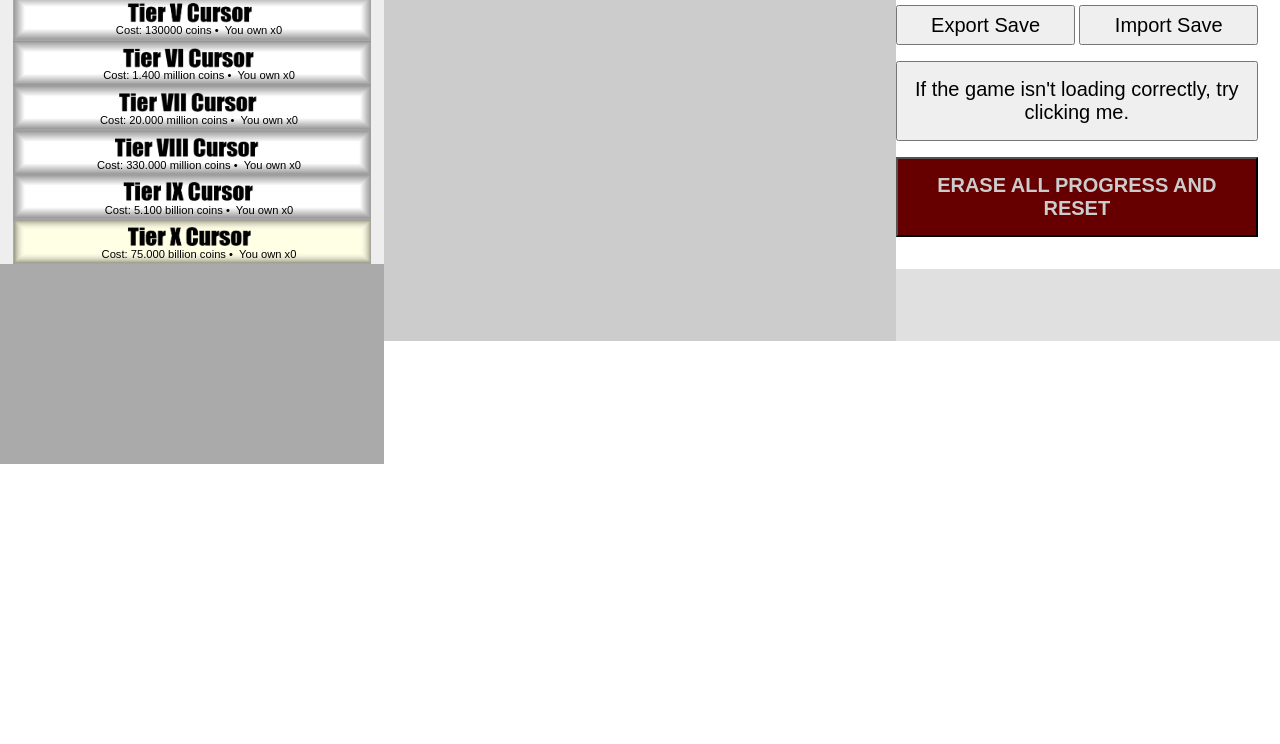
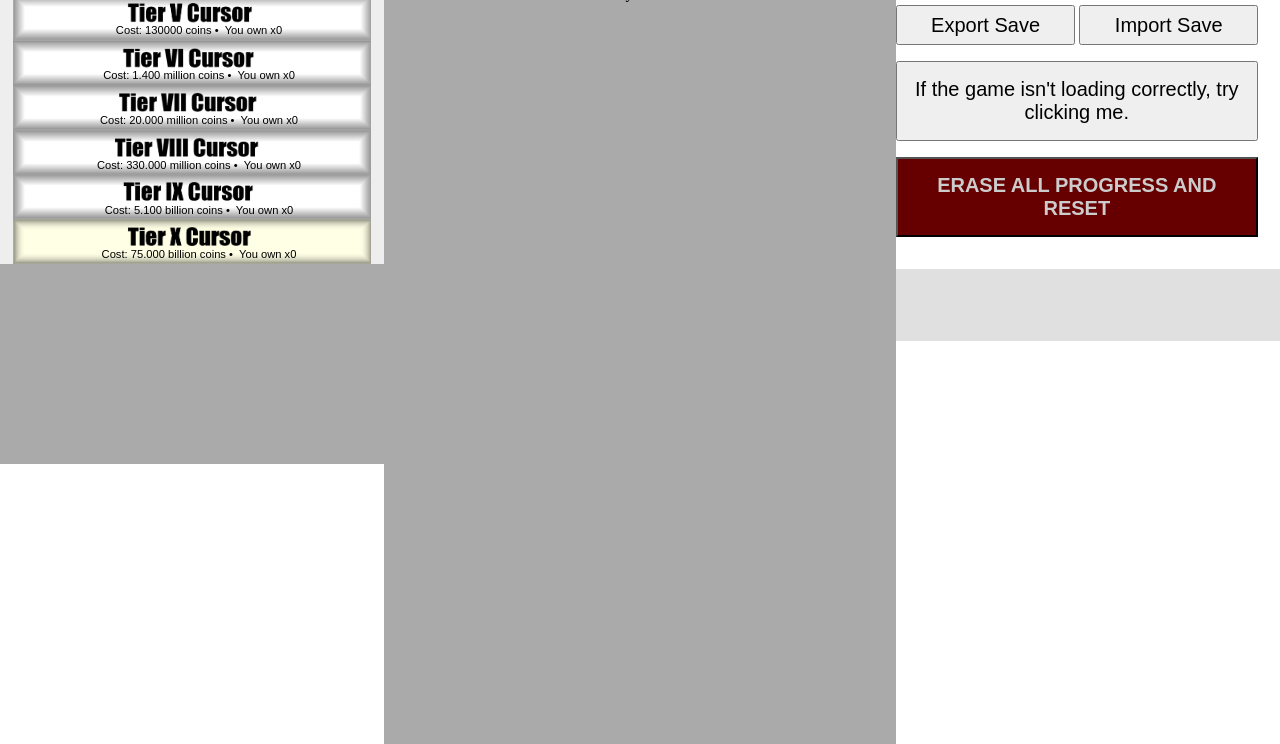
Before and after one commit to AlgoMarbler/funnyclickergame2, a plain HTML site: page index.html in a window 1280 px wide. Shown: the part 459-1203 px from the top of the page. Before the commit the page ends 923 px from the top, so only its background shows below. Drawn offline with Linux system fonts and the light colour scheme.

Commit message:
Update index.html

```diff
--- a/index.html
+++ b/index.html
@@ -2107,6 +2107,7 @@
         <span style="text-align: center; width: 100%; height: 20vh; float: left">
             <span id="coinDisplay" style="font-size: 6.5vh;">Coins: 0 </span>
             <span id="incrementDisplay" style="height: 5vh; width: 100%; float: left; font-size: 3.5vh;">Per Click:</span>
+	    <div style="background-color: #AAAAAA; width: 100%; height: 100vh;">hey there</div>
         </span>
     </div>
     <div id="rightPanelOne">
```
